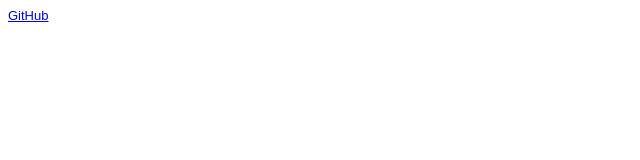
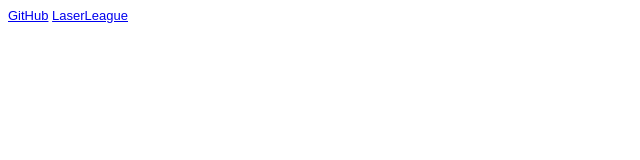
Before and after one commit to AljoshaVieth/Prima, a plain HTML site: page profile/steckbrief.htm in a window 1280 px wide. Shown: the full height of the page, 0-640 px from the left. Drawn offline with Linux system fonts and the light colour scheme.

Commit message:
Update steckbrief.htm

```diff
--- a/profile/steckbrief.htm
+++ b/profile/steckbrief.htm
@@ -13,5 +13,7 @@ body {
 </head>
 <body>
 	<a href="https://github.com/AljoshaVieth" target="_blank">GitHub</a>
+	<a href="https://aljoshavieth.github.io/Prima/projects/LaserLeague/index.html" target="_blank">LaserLeague</a>
+
 </body>
 </html>
```
